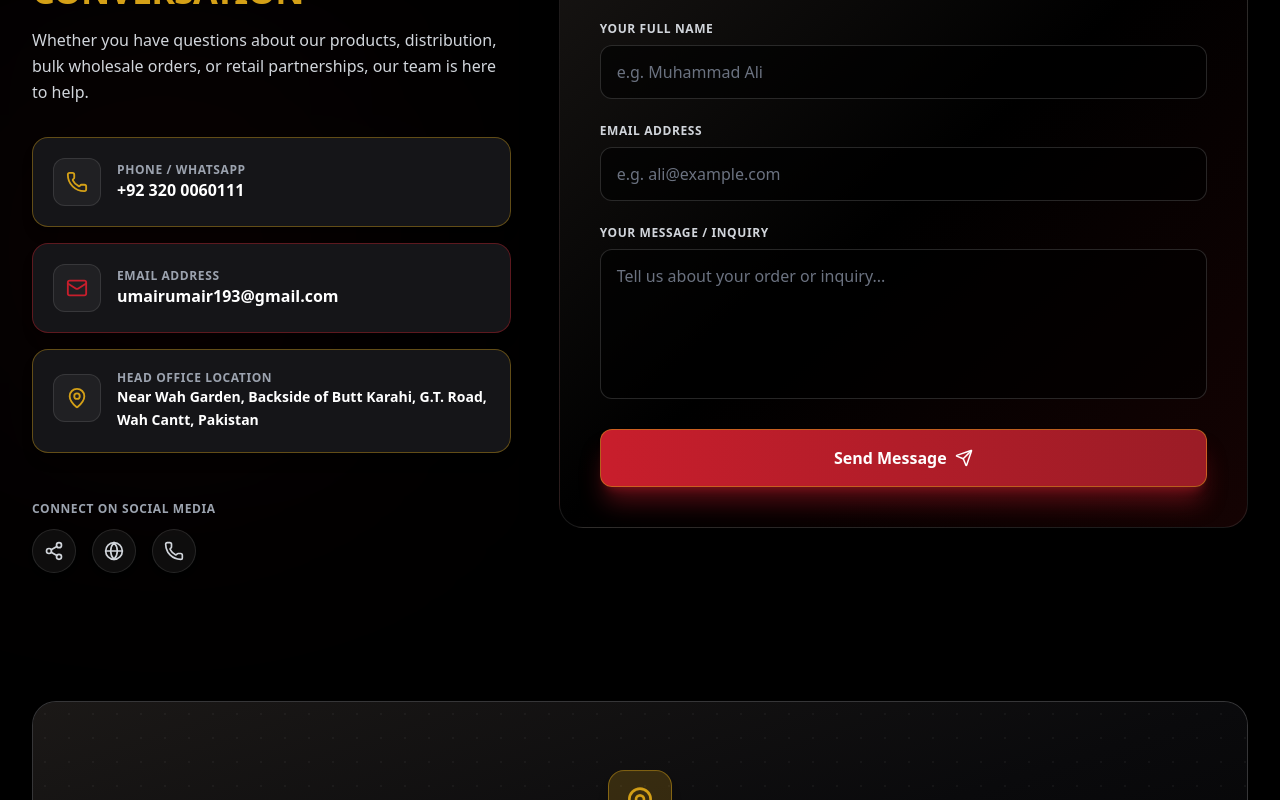
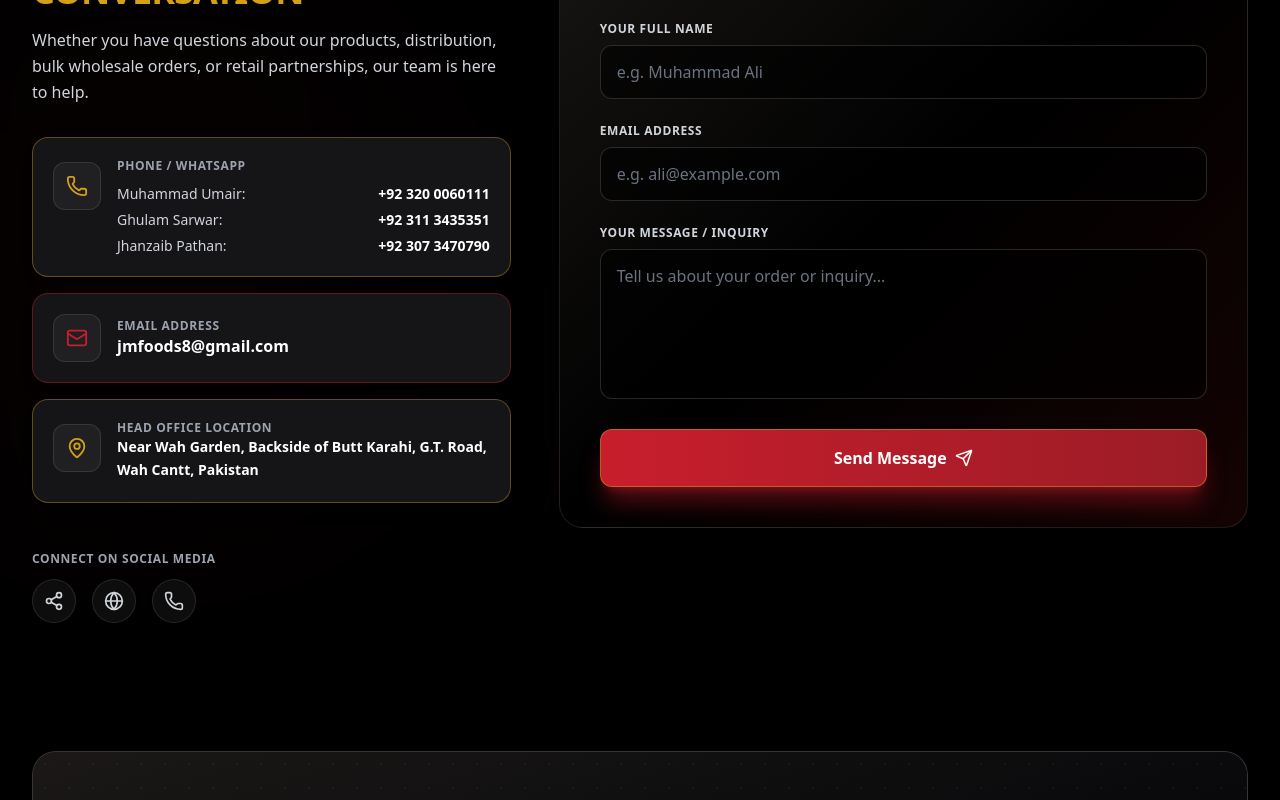
Before and after one commit to Mohsin-Khan0786/jm_foods, a Next.js app: page /contact in a window 1280 px wide. Shown: the part 720-1520 px from the top of the page. Built offline with nearby package versions, Linux system fonts and the light colour scheme; a web font is replaced by a local one.

Commit message:
Update email to jmfoods8@gmail.com and add all 3 management numbers with names on contact page

```diff
--- a/app/contact/page.tsx
+++ b/app/contact/page.tsx
@@ -163,14 +163,27 @@ export default function ContactPage() {
 
             {/* Contact Cards */}
             <div className="space-y-4">
-              {/* Phone */}
-              <div className="p-5 rounded-2xl bg-zinc-900/90 border border-[#D4A017]/40 flex items-center gap-4 shadow-lg hover:border-[#D4A017] transition-all">
-                <div className="w-12 h-12 rounded-xl bg-white/5 border border-white/10 flex items-center justify-center text-[#D4A017] shrink-0">
+              {/* Phone / WhatsApp Numbers */}
+              <div className="p-5 rounded-2xl bg-zinc-900/90 border border-[#D4A017]/40 flex items-start gap-4 shadow-lg hover:border-[#D4A017] transition-all">
+                <div className="w-12 h-12 rounded-xl bg-white/5 border border-white/10 flex items-center justify-center text-[#D4A017] shrink-0 mt-1">
                   <Phone size={22} />
                 </div>
-                <div>
+                <div className="space-y-2.5 w-full">
                   <h4 className="text-xs font-bold text-gray-400 uppercase tracking-wider">Phone / WhatsApp</h4>
-                  <a href="tel:923200060111" className="text-base font-bold text-white hover:text-[#D4A017] transition-colors">+92 320 0060111</a>
+                  <div className="space-y-1.5 text-sm">
+                    <div className="flex items-center justify-between">
+                      <span className="text-gray-300">Muhammad Umair:</span>
+                      <a href="tel:923200060111" className="font-bold text-white hover:text-[#D4A017] transition-colors">+92 320 0060111</a>
+                    </div>
+                    <div className="flex items-center justify-between">
+                      <span className="text-gray-300">Ghulam Sarwar:</span>
+                      <a href="tel:923113435351" className="font-bold text-white hover:text-[#D4A017] transition-colors">+92 311 3435351</a>
+                    </div>
+                    <div className="flex items-center justify-between">
+                      <span className="text-gray-300">Jhanzaib Pathan:</span>
+                      <a href="tel:923073470790" className="font-bold text-white hover:text-[#D4A017] transition-colors">+92 307 3470790</a>
+                    </div>
+                  </div>
                 </div>
               </div>
 
@@ -181,7 +194,7 @@ export default function ContactPage() {
                 </div>
                 <div>
                   <h4 className="text-xs font-bold text-gray-400 uppercase tracking-wider">Email Address</h4>
-                  <a href="mailto:umairumair193@gmail.com" className="text-base font-bold text-white hover:text-[#D4A017] transition-colors break-all">umairumair193@gmail.com</a>
+                  <a href="mailto:jmfoods8@gmail.com" className="text-base font-bold text-white hover:text-[#D4A017] transition-colors break-all">jmfoods8@gmail.com</a>
                 </div>
               </div>
 
@@ -419,7 +432,7 @@ export default function ContactPage() {
                 </div>
                 <div className="flex items-start gap-3 pt-2 border-t border-white/10">
                   <Mail size={18} className="text-[#C81E2C] shrink-0 mt-1" />
-                  <a href="mailto:umairumair193@gmail.com" className="hover:text-[#D4A017] transition-colors break-all">umairumair193@gmail.com</a>
+                  <a href="mailto:jmfoods8@gmail.com" className="hover:text-[#D4A017] transition-colors break-all">jmfoods8@gmail.com</a>
                 </div>
                 <div className="flex items-start gap-3">
                   <MapPin size={18} className="text-[#D4A017] shrink-0 mt-1" />
```
